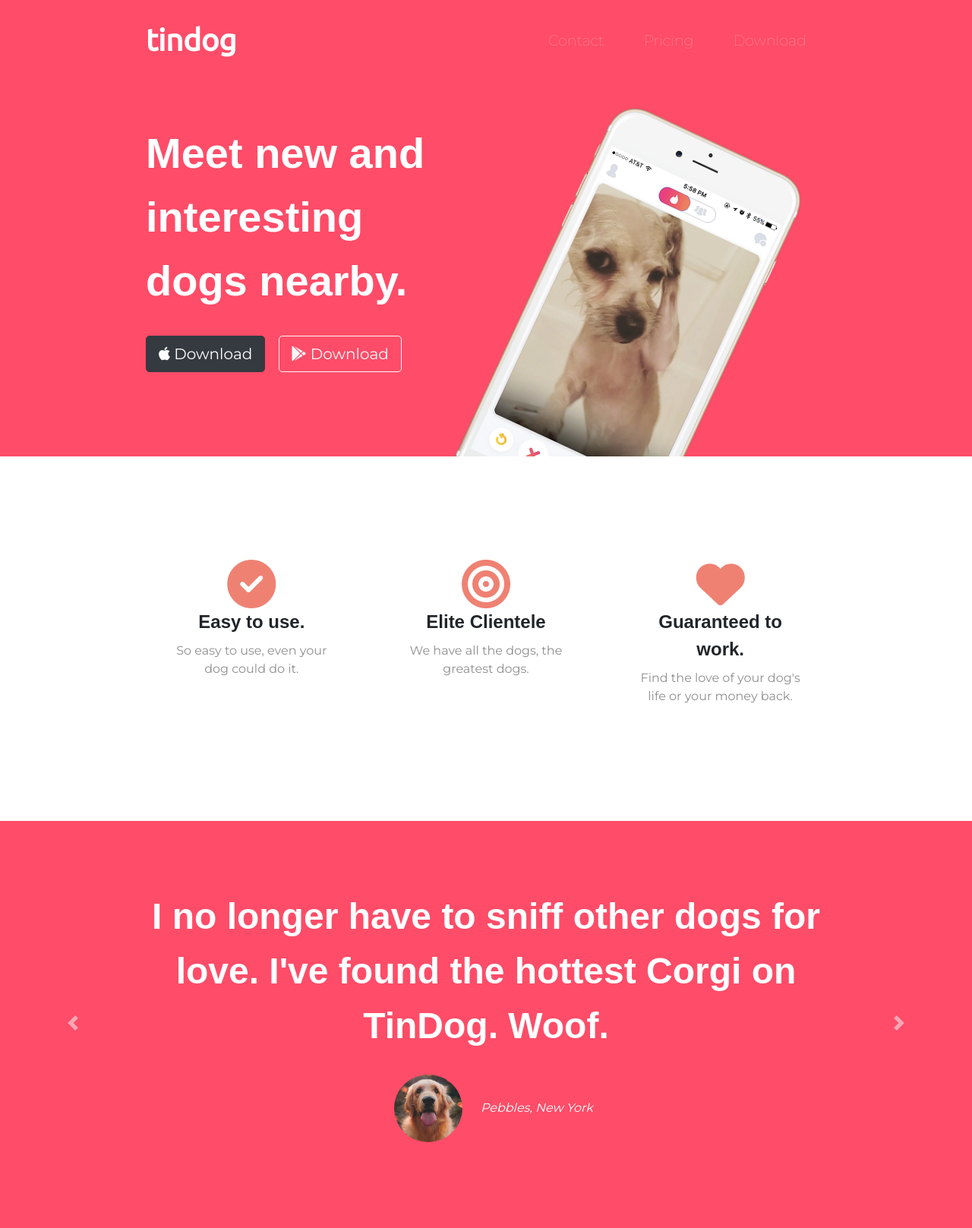
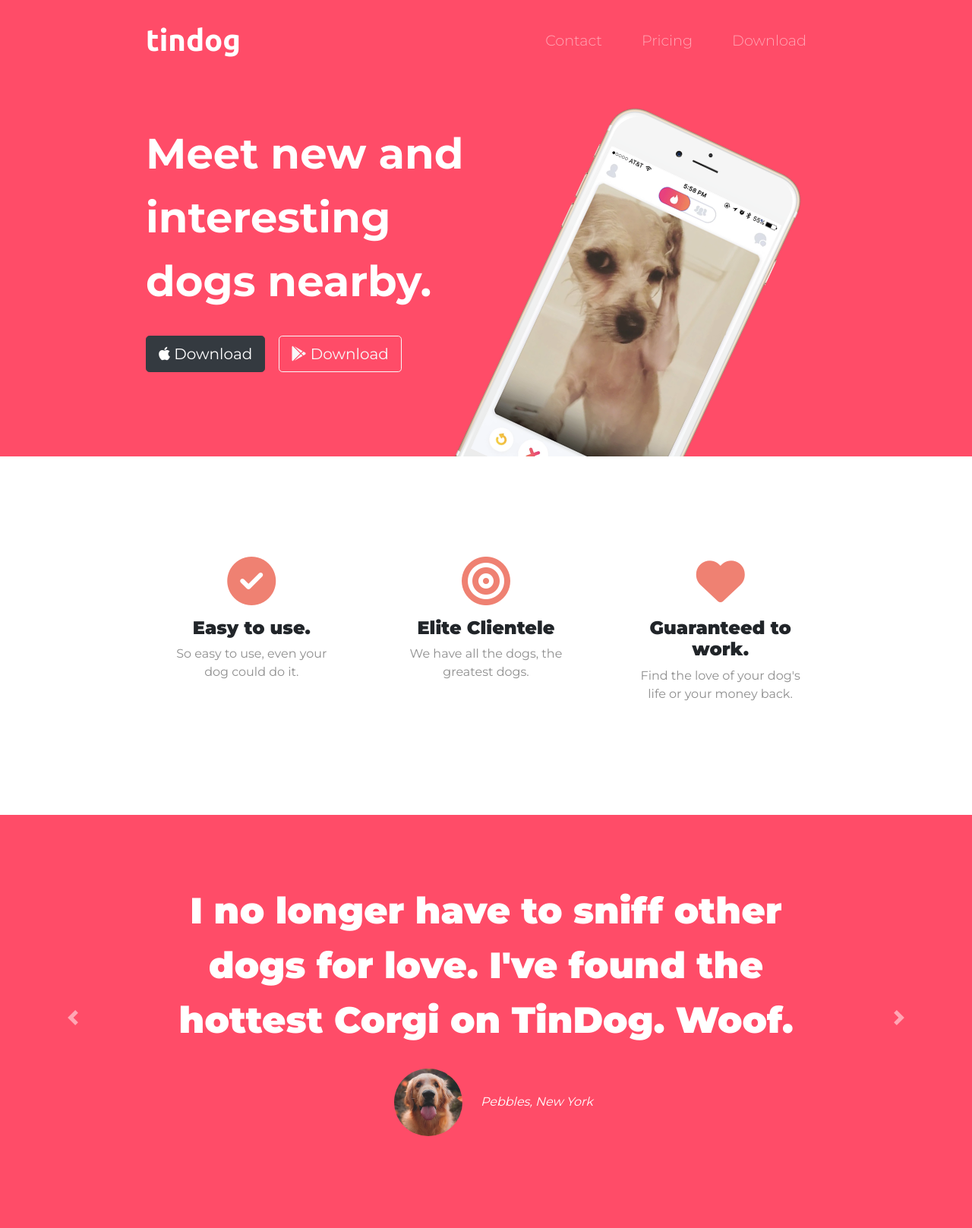
Before and after one commit to Freeze4Life/TinDog-website, a plain HTML site: page index.html in a window 1280 px wide. Shown: the part 20-1637 px from the top of the page at 76% size. Drawn offline with nearby package versions, Linux system fonts and the light colour scheme.

Commit message:
Final CSS changes and made Website more Responsive
Refactored all of the CSS to remove repetition and changed some class names used in previous commits
fixed mobile viewport
and increased overall responsiveness

```diff
--- a/css/styles.css
+++ b/css/styles.css
@@ -1,149 +1,163 @@
-/* font-family: 'Montserrat', sans-serif;
-font-family: 'Ubuntu', sans-serif; */
-body{
-  font-family: 'Montserrat', sans-serif;
+body {
+  font-family: "Montserrat";
+  text-align: center;
 }
 
-h1{
-  font-family: 'Montsterrat', sans-serif;
-  font-size: 3.5rem;
-  line-height: 1.5;
+h1, h2, h3, h4, h5, h6 {
+  font-family: "Montserrat";
   font-weight: 900;
 }
 
-h2{
-  font-family: 'Montsterrat',sans-serif;
-  font-weight: bold;
-  line-height: 1.5;
-  font-size: 3rem;
+p {
+  color: #8f8f8f;
 }
 
-h3{
-  font-family: 'Montsterrat', sans-serif;
-  font-size: 1.5rem;
+/* Headings */
+.big-heading {
+  font-family: "Montserrat";
+  font-weight: 700;
+  font-size: 3.5rem;
   line-height: 1.5;
-  font-weight: 900;
 }
 
-p{
-  color: #8f8f8f;
+.section-heading {
+  font-size: 3rem;
+  line-height: 1.5;
 }
-#title{
+
+/* Containers */
+.container-fluid {
+  padding: 7% 15%;
+}
+
+/* Sections */
+.colored-section {
   background-color: #ff4c68;
   color: #fff;
 }
 
-.container-fluid{
+.white-section {
+  background-color: #fff;
+}
+
+/* Navigation Bar */
+.navbar {
+  padding: 0 0 4.5rem;
+}
+
+.navbar-brand {
+  font-family: "Ubuntu";
+  font-size: 2.5rem;
+  font-weight: 900;
+}
+
+.nav-item {
+  padding: 0 18px;
+}
+
+.nav-link {
+  font-size: 1.2rem;
+  font-family: "Montserrat";
+  font-weight: 300;
+}
+
+/* Buttons */
+.download-button {
+  margin: 5% 3% 5% 0;
+}
+
+/* Title Section */
+#title {
+  background-color: #ff4c68;
+  color: #fff;
+  text-align: left;
+}
+
+#title .container-fluid {
   padding: 3% 15% 7%;
 }
 
-/* Navigation Bar */
-
-.navbar{
-  padding: 0 0 4.5rem 0;
+/* Title Image */
+.title-image {
+  width: 60%;
+  transform: rotate(25deg);
+  position: absolute;
+  right: 30%;
 }
 
-
-.navbar-brand{
-  font-family: 'Ubuntu', sans-serif;
-  font-size: 2.5rem;
-  font-weight: bold;
+/* Features Section */
+#features {
+  position: relative;
 }
 
-.nav-item{
-  padding: 0 18px;
+.feature-title {
+  font-size: 1.5rem;
 }
 
-.nav-link{
-  font-size: 1.2rem;
-  font-weight: 100;
+.feature-box {
+  padding: 4.5%;
 }
 
-/* Download Buttons */
-.dwd-button{
-  margin: 5% 3% 5% 0;
-}
-
-/* Title Image */
-.title-img{
-  position: absolute;
-  right: 30%;
-  width: 60%;
-  transform: rotate(25deg);
-}
-
-/* Features */
-#features{
-  position: relative;
-  padding: 7% 15%;
-  background-color: #fff;
-}
-
-.featlist{
-  text-align: center;
-  padding: 5%;
-}
-
-.feat{
+.icon {
   color: #ef8172;
   margin-bottom: 1rem;
 }
 
-.feat:hover{
+.icon:hover {
   color: #ff4c68;
 }
 
-/* Testimonial */
-
-#testimonials{
-  color: #fff;
-
-  text-align: center;
+/* Testimonial Section */
+#testimonials {
   background-color: #ff4c68;
 }
 
-#press{
+.testimonial-text {
+  font-size: 3rem;
+  line-height: 1.5;
+}
+
+.testimonial-image {
+  width: 10%;
+  border-radius: 100%;
+  margin: 20px;
+}
+
+#press {
   background-color: #ff4c68;
-  text-align: center;
   padding-bottom: 3%;
 }
 
-/* .carousel-inner{
-  min-height:600px;
-} */
-
-.carousel-item{
-  padding: 7% 15%;
-
-}
-.testimonial-img{
-  border-radius: 100%;
-  width: 10%;
-  margin: 20px;
+.press-logo {
+  width: 15%;
+  margin: 20px 20px 50px;
 }
 
-.press-logo{
-  margin: 20px; 20px 50px;
-  width: 15%;
+/* Pricing Section */
+#pricing {
+  padding: 100px;
 }
 
-/* Pricing */
-#pricing{
-  padding: 100px;
-  text-align: center;
+.price-text {
+  font-size: 3rem;
+  line-height: 1.5;
 }
 
-.pricing-co{
+.pricing-column {
   padding: 3% 2%;
 }
 
-@media (max-width: 1028px){
-  .title-img{
-    position: static;
-    transform: rotate(0deg);
-  }
-  #title{
+.social-icon {
+  margin: 20px 10px;
+}
+
+@media (max-width: 1028px) {
+  #title {
     text-align: center;
   }
 
+  .title-image {
+    position: static;
+    transform: rotate(0);
+  }
 }
--- a/index.html
+++ b/index.html
@@ -6,7 +6,9 @@
   <title>TinDog</title>
   <link rel="stylesheet" href="https://cdn.jsdelivr.net/npm/bootstrap@4.5.3/dist/css/bootstrap.min.css" integrity="sha384-TX8t27EcRE3e/ihU7zmQxVncDAy5uIKz4rEkgIXeMed4M0jlfIDPvg6uqKI2xXr2" crossorigin="anonymous">
   <link rel="preconnect" href="https://fonts.gstatic.com">
-  <link href="https://fonts.googleapis.com/css2?family=Montserrat:wght@100;400;900&family=Ubuntu&display=swap" rel="stylesheet">
+  <link rel="preconnect" href="https://fonts.gstatic.com">
+  <link rel="preconnect" href="https://fonts.gstatic.com">
+  <link href="https://fonts.googleapis.com/css2?family=Montserrat:wght@300;400;700;900&family=Ubuntu:wght@400;700&display=swap" rel="stylesheet">
   <link rel="stylesheet" href="css/styles.css">
   <script src="https://code.jquery.com/jquery-3.5.1.slim.min.js" integrity="sha384-DfXdz2htPH0lsSSs5nCTpuj/zy4C+OGpamoFVy38MVBnE+IbbVYUew+OrCXaRkfj" crossorigin="anonymous"></script>
   <script src="https://cdn.jsdelivr.net/npm/popper.js@1.16.1/dist/umd/popper.min.js" integrity="sha384-9/reFTGAW83EW2RDu2S0VKaIzap3H66lZH81PoYlFhbGU+6BZp6G7niu735Sk7lN" crossorigin="anonymous"></script>
@@ -16,167 +18,187 @@
 
 <body>
 
-  <section id="title">
+  <section class="colored-section" id="title">
 
     <div class="container-fluid">
 
+      <!-- Nav Bar -->
 
-      <!-- Nav Bar -->
       <nav class="navbar navbar-expand-lg navbar-dark">
+
         <a class="navbar-brand" href="">tindog</a>
-        <button class="navbar-toggler" type="button" data-toggle="collapse" data-target="#navbarSupportedContent" aria-controls="navbarSupportedContent" aria-expanded="false" aria-label="Toggle navigation">
+
+        <button class="navbar-toggler" type="button" data-toggle="collapse" data-target="#navbarTogglerDemo02">
           <span class="navbar-toggler-icon"></span>
         </button>
-        <div class="collapse navbar-collapse" id="navbarSupportedContent">
+
+        <div class="collapse navbar-collapse" id="navbarTogglerDemo02">
+
           <ul class="navbar-nav ml-auto">
             <li class="nav-item">
-              <a class="nav-link" href="">Contact</a>
+              <a class="nav-link" href="#footer">Contact</a>
             </li>
             <li class="nav-item">
-              <a class="nav-link" href="">Pricing</a>
+              <a class="nav-link" href="#pricing">Pricing</a>
             </li>
             <li class="nav-item">
-              <a class="nav-link" href="">Download</a>
+              <a class="nav-link" href="#cta">Download</a>
             </li>
           </ul>
+
         </div>
       </nav>
 
 
+      <!-- Title -->
 
-      <!-- Title -->
       <div class="row">
 
         <div class="col-lg-6">
-          <h1>Meet new and interesting dogs nearby.</h1>
-          <button type="button" class="btn btn-dark btn-lg dwd-button"><i class="fab fa-apple"></i> Download</button>
-          <button type="button" class="btn btn-outline-light btn-lg dwd-button"><i class="fab fa-google-play"></i> Download</button>
+          <h1 class="big-heading">Meet new and interesting dogs nearby.</h1>
+          <button type="button" class="btn btn-dark btn-lg download-button"><i class="fab fa-apple"></i> Download</button>
+          <button type="button" class="btn btn-outline-light btn-lg download-button"><i class="fab fa-google-play"></i> Download</button>
         </div>
+
         <div class="col-lg-6">
-          <img class="title-img" src="images/iphone6.png" alt="iphone-mockup">
+          <img class="title-image" src="images/iphone6.png" alt="iphone-mockup">
         </div>
+
       </div>
+
     </div>
+
   </section>
 
 
   <!-- Features -->
 
-  <section id="features">
-    <div class="">
+  <section class="white-section" id="features">
+
+    <div class="container-fluid">
+
       <div class="row">
-        <div class="col-md-4 featlist">
-          <span class="feat"><i class="fas fa-check-circle fa-4x"></i></span>
-          <h3>Easy to use.</h3>
+        <div class="feature-box col-lg-4">
+          <i class="icon fas fa-check-circle fa-4x"></i>
+          <h3 class="feature-title">Easy to use.</h3>
           <p>So easy to use, even your dog could do it.</p>
         </div>
-        <div class="col-md-4 featlist">
-          <span class="feat"><i class="fas fa-bullseye fa-4x"></i></span>
-          <h3>Elite Clientele</h3>
+
+        <div class="feature-box col-lg-4">
+          <i class="icon fas fa-bullseye fa-4x"></i>
+          <h3 class="feature-title">Elite Clientele</h3>
           <p>We have all the dogs, the greatest dogs.</p>
         </div>
-        <div class="col-md-4 featlist">
-          <span class="feat"><i class="fas fa-heart fa-4x"></i></span>
-          <h3>Guaranteed to work.</h3>
+
+        <div class="feature-box col-lg-4">
+          <i class="icon fas fa-heart fa-4x"></i>
+          <h3 class="feature-title">Guaranteed to work.</h3>
           <p>Find the love of your dog's life or your money back.</p>
         </div>
       </div>
+
+
+    </div>
+  </section>
+
+
+  <!-- Testimonials -->
+
+  <section class="colored-section" id="testimonials">
+
+    <div id="testimonial-carousel" class="carousel slide" data-ride="false">
+      <div class="carousel-inner">
+        <div class="carousel-item active container-fluid">
+          <h2 class="testimonial-text">I no longer have to sniff other dogs for love. I've found the hottest Corgi on TinDog. Woof.</h2>
+          <img class="testimonial-image" src="images/dog-img.jpg" alt="dog-profile">
+          <em>Pebbles, New York</em>
+        </div>
+        <div class="carousel-item container-fluid">
+          <h2 class="testimonial-text">My dog used to be so lonely, but with TinDog's help, they've found the love of their life. I think.</h2>
+          <img class="testimonial-image" src="images/lady-img.jpg" alt="lady-profile">
+          <em>Beverly, Illinois</em>
+        </div>
+      </div>
+      <a class="carousel-control-prev" href="#testimonial-carousel" role="button" data-slide="prev">
+        <span class="carousel-control-prev-icon"></span>
+      </a>
+      <a class="carousel-control-next" href="#testimonial-carousel" role="button" data-slide="next">
+        <span class="carousel-control-next-icon"></span>
+      </a>
     </div>
 
   </section>
 
 
-  <!-- Testimonials -->
-
-  <section id="testimonials">
-    <div id="testimonialCarousel" class="carousel slide " data-ride="false">
-      <div class="carousel-inner">
-        <div class="carousel-item active">
-          <h2>I no longer have to sniff other dogs for love. I've found the hottest Corgi on TinDog. Woof.</h2>
-          <img class="testimonial-img" src="images/dog-img.jpg" alt="dog-profile">
-          <em>Pebbles, New York</em>
-        </div>
-        <div class="carousel-item">
-          <h2 class="testimonial-text">My dog used to be so lonely, but with TinDog's help, they've found the love of their life. I think.</h2>
-          <img class="testimonial-img" src="images/lady-img.jpg" alt="lady-profile">
-          <em>Beverly, Illinois</em>
-        </div>
-      </div>
-      <a class="carousel-control-prev" href="#testimonialCarousel" role="button" data-slide="prev">
-        <span class="carousel-control-prev-icon"></span>
-      </a>
-      <a class="carousel-control-next" href="#testimonialCarousel" role="button" data-slide="next">
-        <span class="carousel-control-next-icon"></span>
-      </a>
-    </div>
-  </section>
-
-
-
   <!-- Press -->
 
-  <section id="press">
+  <section class="colored-section" id="press">
     <img class="press-logo" src="images/techcrunch.png" alt="tc-logo">
     <img class="press-logo" src="images/tnw.png" alt="tnw-logo">
     <img class="press-logo" src="images/bizinsider.png" alt="biz-insider-logo">
     <img class="press-logo" src="images/mashable.png" alt="mashable-logo">
+
   </section>
 
 
   <!-- Pricing -->
 
-  <section id="pricing">
+  <section class="white-section" id="pricing">
 
-    <h2>A Plan for Every Dog's Needs</h2>
+    <h2 class="section-heading">A Plan for Every Dog's Needs</h2>
     <p>Simple and affordable price plans for your and your dog.</p>
 
     <div class="row">
 
-      <div class="pricing-co col-lg-4 col-md-6">
+      <div class="pricing-column col-lg-4 col-md-6">
         <div class="card">
           <div class="card-header">
             <h3>Chihuahua</h3>
           </div>
           <div class="card-body">
-            <h2>Free</h2>
+            <h2 class="price-text">Free</h2>
             <p>5 Matches Per Day</p>
             <p>10 Messages Per Day</p>
             <p>Unlimited App Usage</p>
-            <button type="button" class="btn btn-outline-dark btn-lg btn-block">Sign Up</button>
+            <button class="btn btn-lg btn-block btn-outline-dark" type="button">Sign Up</button>
           </div>
         </div>
       </div>
 
-      <div class="pricing-co col-lg-4 col-md-6">
+      <div class="pricing-column col-lg-4 col-md-6">
         <div class="card">
           <div class="card-header">
             <h3>Labrador</h3>
           </div>
           <div class="card-body">
-            <h2>$49 / mo</h2>
+            <h2 class="price-text">$49 / mo</h2>
             <p>Unlimited Matches</p>
             <p>Unlimited Messages</p>
             <p>Unlimited App Usage</p>
-            <button type="button" class="btn btn-dark btn-lg btn-block">Sign Up</button>
+            <button class="btn btn-lg btn-block btn-dark" type="button">Sign Up</button>
           </div>
         </div>
       </div>
 
-      <div class="pricing-co col-lg-4">
+      <div class="pricing-column col-lg-4">
         <div class="card">
           <div class="card-header">
             <h3>Mastiff</h3>
           </div>
           <div class="card-body">
-            <h2>$99 / mo</h2>
+            <h2 class="price-text">$99 / mo</h2>
             <p>Pirority Listing</p>
             <p>Unlimited Matches</p>
             <p>Unlimited Messages</p>
             <p>Unlimited App Usage</p>
-            <button type="button" class="btn btn-dark btn-lg btn-block">Sign Up</button>
+            <button class="btn btn-lg btn-block btn-dark" type="button">Sign Up</button>
+
           </div>
         </div>
       </div>
+
+
+
     </div>
 
   </section>
@@ -184,21 +206,27 @@
 
   <!-- Call to Action -->
 
-  <section id="cta">
+  <section class="colored-section" id="cta">
 
-    <h3>Find the True Love of Your Dog's Life Today.</h3>
-    <button type="button">Download</button>
-    <button type="button">Download</button>
+    <div class="container-fluid">
 
+      <h3 class="big-heading">Find the True Love of Your Dog's Life Today.</h3>
+      <button class="download-button btn btn-lg btn-dark" type="button"><i class="fab fa-apple"></i> Download</button>
+      <button class="download-button btn btn-lg btn-light" type="button"><i class="fab fa-google-play"></i> Download</button>
+    </div>
   </section>
 
 
   <!-- Footer -->
 
-  <footer id="footer">
-
-    <p>© Copyright 2018 TinDog</p>
-
+  <footer class="white-section" id="footer">
+    <div class="container-fluid">
+      <i class="social-icon fab fa-facebook-f"></i>
+      <i class="social-icon fab fa-twitter"></i>
+      <i class="social-icon fab fa-instagram"></i>
+      <i class="social-icon fas fa-envelope"></i>
+      <p>© Copyright 2018 TinDog</p>
+    </div>
   </footer>
 
 
```
